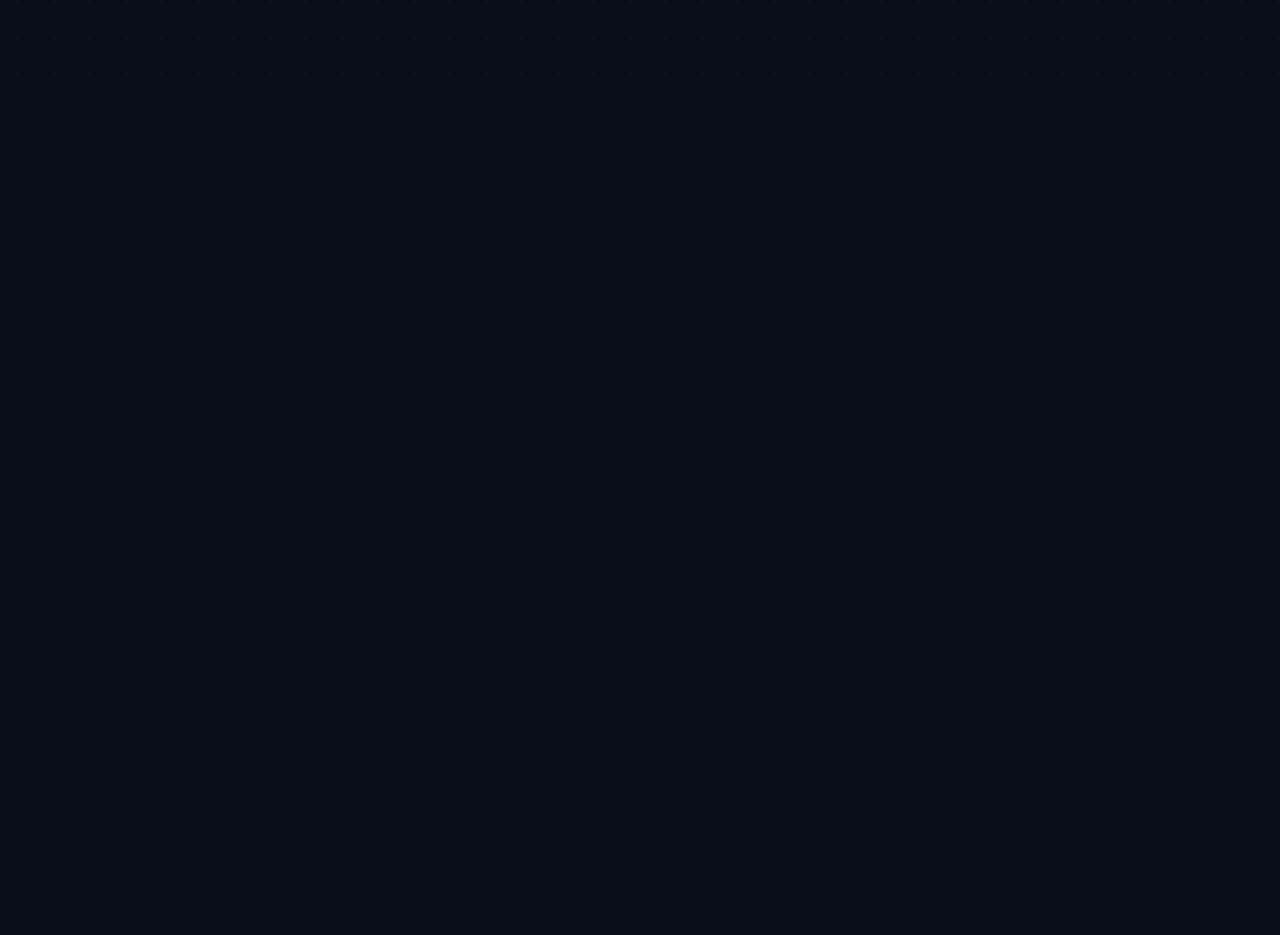
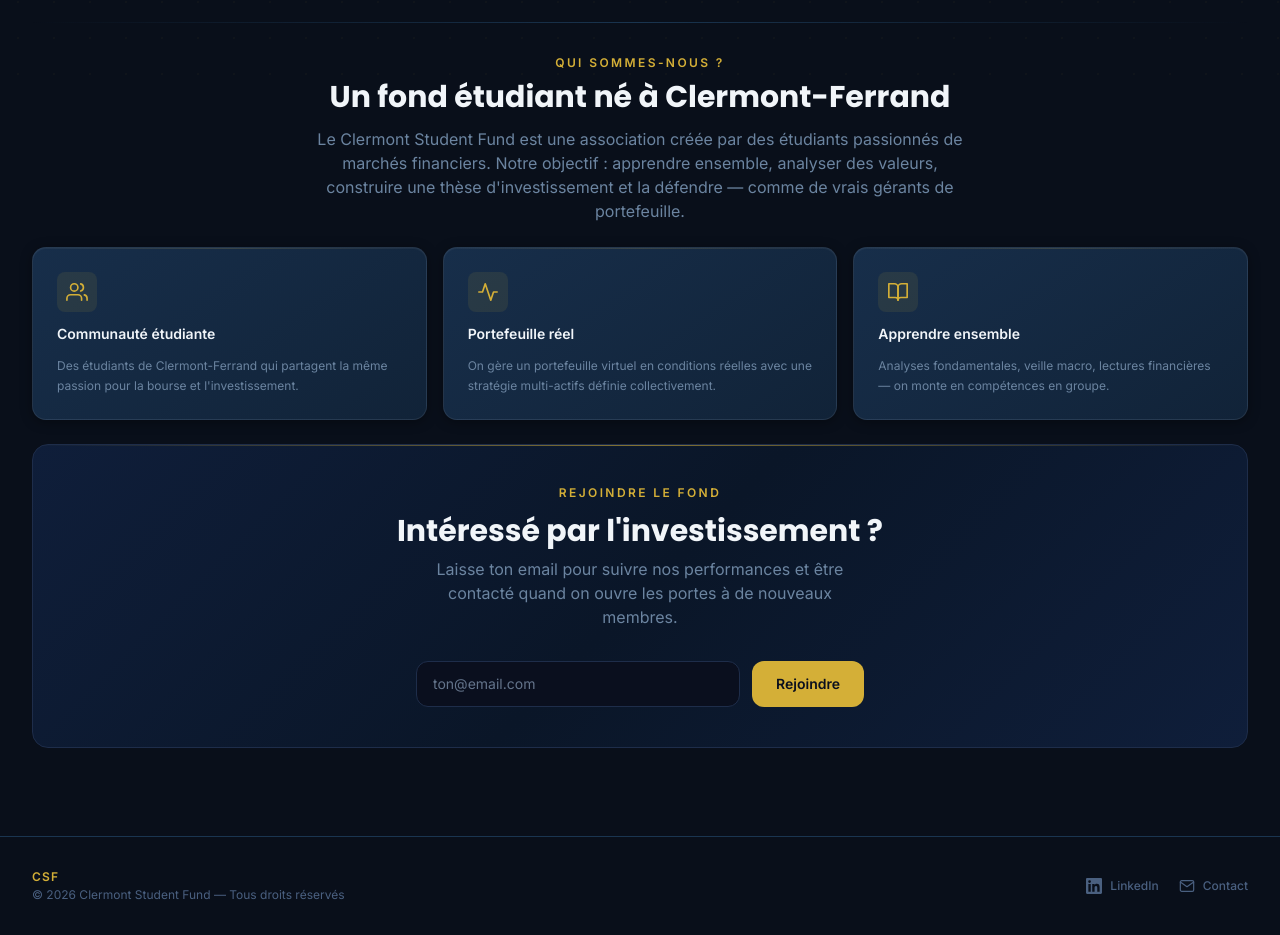
Before and after one commit to perriereti-sys/clermont-student-fund, a Next.js app in the folder clermont-student-fund/: page / in a window 1280 px wide. Shown: the part 700-1635 px from the top of the page. Before the commit the page ends 800 px from the top, so only its background shows below. Built offline with nearby package versions, Linux system fonts and the light colour scheme; no server answers.

Commit message:
feat: section marketing, email capture Formspree, footer LinkedIn

```diff
--- a/clermont-student-fund/app/layout.tsx
+++ b/clermont-student-fund/app/layout.tsx
@@ -1,6 +1,7 @@
 import type { Metadata, Viewport } from 'next';
 import './globals.css';
 import Navigation from '@/components/Navigation';
+import Footer from '@/components/Footer';
 
 export const metadata: Metadata = {
   title: 'CSF — Clermont Student Fund',
@@ -21,6 +22,7 @@ export default function RootLayout({ children }: { children: React.ReactNode })
         <main className="relative z-10 max-w-8xl mx-auto px-4 sm:px-8 py-6 sm:py-10 pb-[calc(5rem+env(safe-area-inset-bottom))] sm:pb-10">
           {children}
         </main>
+        <Footer />
       </body>
     </html>
   );
--- a/clermont-student-fund/app/page.tsx
+++ b/clermont-student-fund/app/page.tsx
@@ -2,6 +2,7 @@ import PortfolioHeader from '@/components/dashboard/PortfolioHeader';
 import MetricsCards from '@/components/dashboard/MetricsCards';
 import PerformanceChart from '@/components/dashboard/PerformanceChart';
 import AutoRefresh from '@/components/AutoRefresh';
+import EmailCapture from '@/components/EmailCapture';
 import { getPortfolioMetrics } from '@/lib/getPortfolioMetrics';
 
 export const dynamic = 'force-dynamic';
@@ -66,6 +67,73 @@ export default async function DashboardPage() {
         </div>
       </div>
 
+      {/* Divider */}
+      <div className="h-px bg-gradient-to-r from-transparent via-navy-600 to-transparent my-2" />
+
+      {/* About section */}
+      <div className="flex flex-col gap-4">
+        <div className="text-center max-w-2xl mx-auto">
+          <p className="text-xs font-semibold tracking-[0.2em] uppercase mb-2" style={{ color: '#D4AF37' }}>
+            Qui sommes-nous ?
+          </p>
+          <h2 className="font-display font-bold text-2xl sm:text-3xl text-slate-100 mb-3">
+            Un fond étudiant né à Clermont-Ferrand
+          </h2>
+          <p className="text-sm sm:text-base leading-relaxed" style={{ color: '#6B84A0' }}>
+            Le Clermont Student Fund est une association créée par des étudiants passionnés de marchés financiers.
+            Notre objectif : apprendre ensemble, analyser des valeurs, construire une thèse d'investissement et la défendre — comme de vrais gérants de portefeuille.
+          </p>
+        </div>
+
+        <div className="grid grid-cols-1 sm:grid-cols-3 gap-4 mt-2">
+          {[
+            {
+              icon: (
+                <svg width="22" height="22" viewBox="0 0 24 24" fill="none" stroke="currentColor" strokeWidth="1.8" strokeLinecap="round" strokeLinejoin="round">
+                  <path d="M17 21v-2a4 4 0 0 0-4-4H5a4 4 0 0 0-4 4v2" />
+                  <circle cx="9" cy="7" r="4" />
+                  <path d="M23 21v-2a4 4 0 0 0-3-3.87" />
+                  <path d="M16 3.13a4 4 0 0 1 0 7.75" />
+                </svg>
+              ),
+              title: 'Communauté étudiante',
+              desc: 'Des étudiants de Clermont-Ferrand qui partagent la même passion pour la bourse et l\'investissement.',
+            },
+            {
+              icon: (
+                <svg width="22" height="22" viewBox="0 0 24 24" fill="none" stroke="currentColor" strokeWidth="1.8" strokeLinecap="round" strokeLinejoin="round">
+                  <polyline points="22 12 18 12 15 21 9 3 6 12 2 12" />
+                </svg>
+              ),
+              title: 'Portefeuille réel',
+              desc: 'On gère un portefeuille virtuel en conditions réelles avec une stratégie multi-actifs définie collectivement.',
+            },
+            {
+              icon: (
+                <svg width="22" height="22" viewBox="0 0 24 24" fill="none" stroke="currentColor" strokeWidth="1.8" strokeLinecap="round" strokeLinejoin="round">
+                  <path d="M2 3h6a4 4 0 0 1 4 4v14a3 3 0 0 0-3-3H2z" />
+                  <path d="M22 3h-6a4 4 0 0 0-4 4v14a3 3 0 0 1 3-3h7z" />
+                </svg>
+              ),
+              title: 'Apprendre ensemble',
+              desc: 'Analyses fondamentales, veille macro, lectures financières — on monte en compétences en groupe.',
+            },
+          ].map(({ icon, title, desc }) => (
+            <div key={title} className="card relative rounded-xl p-6 flex flex-col gap-3">
+              <div className="absolute top-0 inset-x-0 h-px bg-gradient-to-r from-transparent via-gold/15 to-transparent" />
+              <div className="w-10 h-10 rounded-lg flex items-center justify-center" style={{ background: '#D4AF3718', color: '#D4AF37' }}>
+                {icon}
+              </div>
+              <p className="font-semibold text-slate-100 text-sm">{title}</p>
+              <p className="text-xs leading-relaxed" style={{ color: '#6B84A0' }}>{desc}</p>
+            </div>
+          ))}
+        </div>
+      </div>
+
+      {/* Email capture */}
+      <EmailCapture />
+
     </div>
   );
 }
--- /dev/null
+++ b/clermont-student-fund/components/EmailCapture.tsx
@@ -0,0 +1,79 @@
+'use client';
+
+import { useState } from 'react';
+
+export default function EmailCapture() {
+  const [email, setEmail] = useState('');
+  const [status, setStatus] = useState<'idle' | 'loading' | 'success' | 'error'>('idle');
+
+  async function handleSubmit(e: React.FormEvent) {
+    e.preventDefault();
+    if (!email) return;
+    setStatus('loading');
+    try {
+      const res = await fetch('https://formspree.io/f/xnjllaep', {
+        method: 'POST',
+        headers: { 'Content-Type': 'application/json' },
+        body: JSON.stringify({ email }),
+      });
+      setStatus(res.ok ? 'success' : 'error');
+      if (res.ok) setEmail('');
+    } catch {
+      setStatus('error');
+    }
+  }
+
+  return (
+    <div
+      className="relative rounded-2xl overflow-hidden px-6 py-10 sm:px-12 text-center"
+      style={{ background: 'linear-gradient(135deg, #0f1e3a 0%, #0a1628 50%, #0f1e3a 100%)', border: '1px solid #1e2d4a' }}
+    >
+      {/* Gold top line */}
+      <div className="absolute top-0 inset-x-0 h-px bg-gradient-to-r from-transparent via-gold to-transparent opacity-60" />
+
+      <p className="text-xs font-semibold tracking-[0.2em] uppercase mb-3" style={{ color: '#D4AF37' }}>
+        Rejoindre le fond
+      </p>
+      <h2 className="font-display font-bold text-2xl sm:text-3xl text-slate-100 mb-2">
+        Intéressé par l'investissement&nbsp;?
+      </h2>
+      <p className="text-sm sm:text-base mb-8 max-w-md mx-auto" style={{ color: '#6B84A0' }}>
+        Laisse ton email pour suivre nos performances et être contacté quand on ouvre les portes à de nouveaux membres.
+      </p>
+
+      {status === 'success' ? (
+        <div className="flex items-center justify-center gap-2 text-gain font-semibold">
+          <svg width="18" height="18" viewBox="0 0 24 24" fill="none" stroke="currentColor" strokeWidth="2.5" strokeLinecap="round" strokeLinejoin="round">
+            <polyline points="20 6 9 17 4 12" />
+          </svg>
+          Inscription enregistrée — on te recontacte bientôt !
+        </div>
+      ) : (
+        <form onSubmit={handleSubmit} className="flex flex-col sm:flex-row gap-3 max-w-md mx-auto">
+          <input
+            type="email"
+            required
+            placeholder="ton@email.com"
+            value={email}
+            onChange={(e) => setEmail(e.target.value)}
+            disabled={status === 'loading'}
+            className="flex-1 rounded-xl px-4 py-3 text-sm text-slate-100 placeholder-slate-500 outline-none focus:ring-2 focus:ring-gold/40 transition"
+            style={{ background: '#0a0f1e', border: '1px solid #1e2d4a' }}
+          />
+          <button
+            type="submit"
+            disabled={status === 'loading'}
+            className="flex-shrink-0 px-6 py-3 rounded-xl text-sm font-semibold transition-opacity disabled:opacity-60"
+            style={{ background: '#D4AF37', color: '#0a0f1e' }}
+          >
+            {status === 'loading' ? 'Envoi…' : 'Rejoindre'}
+          </button>
+        </form>
+      )}
+
+      {status === 'error' && (
+        <p className="text-xs text-loss mt-3">Une erreur est survenue, réessaie.</p>
+      )}
+    </div>
+  );
+}
--- /dev/null
+++ b/clermont-student-fund/components/Footer.tsx
@@ -0,0 +1,39 @@
+export default function Footer() {
+  return (
+    <footer className="border-t border-navy-600 mt-12 py-8">
+      <div className="max-w-8xl mx-auto px-4 sm:px-8 flex flex-col sm:flex-row items-center justify-between gap-4">
+        <div className="text-center sm:text-left">
+          <p className="text-xs font-semibold tracking-widest" style={{ color: '#D4AF37' }}>CSF</p>
+          <p className="text-xs mt-0.5" style={{ color: '#4A6080' }}>© 2026 Clermont Student Fund — Tous droits réservés</p>
+        </div>
+
+        <div className="flex items-center gap-5">
+          <a
+            href="https://fr.linkedin.com/company/csf-clermont-student-fund"
+            target="_blank"
+            rel="noopener noreferrer"
+            className="flex items-center gap-2 text-xs font-medium transition-colors hover:text-slate-200"
+            style={{ color: '#4A6080' }}
+          >
+            <svg width="16" height="16" viewBox="0 0 24 24" fill="currentColor">
+              <path d="M20.447 20.452h-3.554v-5.569c0-1.328-.027-3.037-1.852-3.037-1.853 0-2.136 1.445-2.136 2.939v5.667H9.351V9h3.414v1.561h.046c.477-.9 1.637-1.85 3.37-1.85 3.601 0 4.267 2.37 4.267 5.455v6.286zM5.337 7.433a2.062 2.062 0 0 1-2.063-2.065 2.064 2.064 0 1 1 2.063 2.065zm1.782 13.019H3.555V9h3.564v11.452zM22.225 0H1.771C.792 0 0 .774 0 1.729v20.542C0 23.227.792 24 1.771 24h20.451C23.2 24 24 23.227 24 22.271V1.729C24 .774 23.2 0 22.222 0h.003z" />
+            </svg>
+            LinkedIn
+          </a>
+
+          <a
+            href="mailto:perrier.eti@gmail.com"
+            className="flex items-center gap-2 text-xs font-medium transition-colors hover:text-slate-200"
+            style={{ color: '#4A6080' }}
+          >
+            <svg width="16" height="16" viewBox="0 0 24 24" fill="none" stroke="currentColor" strokeWidth="1.8" strokeLinecap="round" strokeLinejoin="round">
+              <path d="M4 4h16c1.1 0 2 .9 2 2v12c0 1.1-.9 2-2 2H4c-1.1 0-2-.9-2-2V6c0-1.1.9-2 2-2z" />
+              <polyline points="22,6 12,13 2,6" />
+            </svg>
+            Contact
+          </a>
+        </div>
+      </div>
+    </footer>
+  );
+}
```
